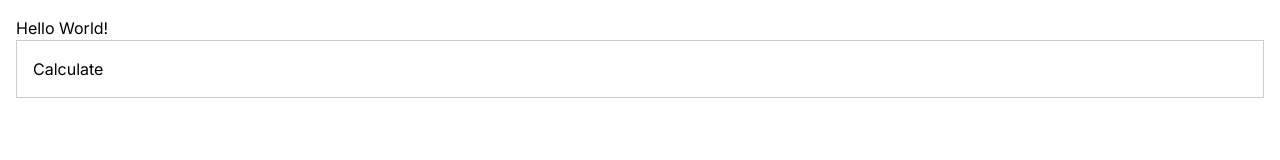
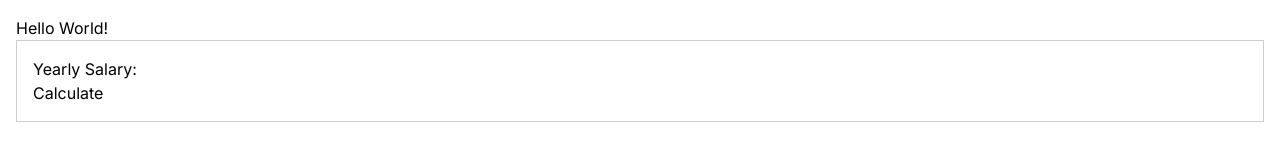
Before and after one commit to erom03/ShellHacks-2023, a Next.js app: page / in a window 1280 px wide. Shown: the top 160 px of the page. Built offline with nearby package versions, Linux system fonts and the light colour scheme.

Commit message:
Added text box for yearly salary

```diff
--- a/app/components/InputBox.tsx
+++ b/app/components/InputBox.tsx
@@ -1,12 +1,14 @@
 import React from 'react'
 import Calculate from './Calculate'
 import styles from './InputBox.module.css'
+import InputField from './InputField'
 
 styles.inputBoxContainer
 
 const InputBox = () => {
   return (
     <div className={styles.inputBoxContainer}>
+        <InputField />
         <Calculate />
     </div>
   )
--- /dev/null
+++ b/app/components/InputField.tsx
@@ -0,0 +1,11 @@
+import React from 'react'
+
+const InputField = () => {
+  return (
+    <div>
+        <label>Yearly Salary: <input name='Salary'/></label>
+    </div>
+  )
+}
+
+export default InputField
```
